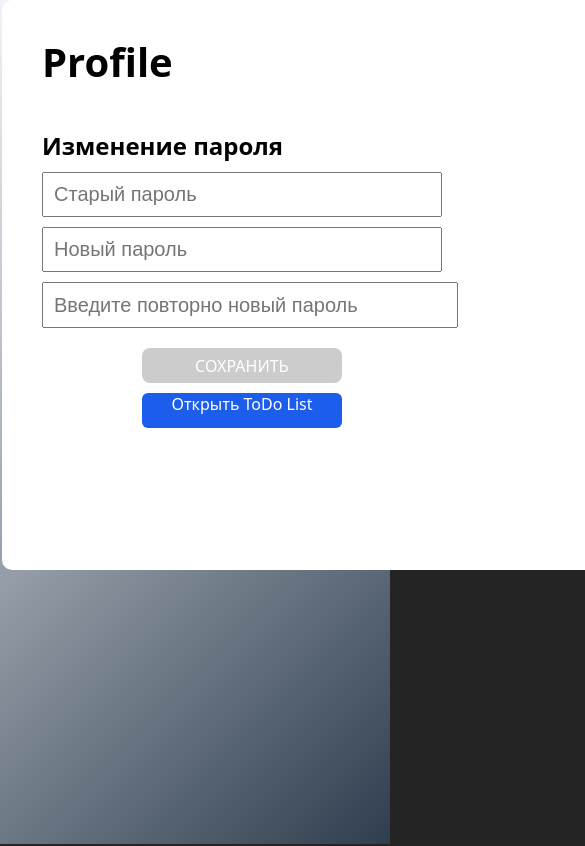
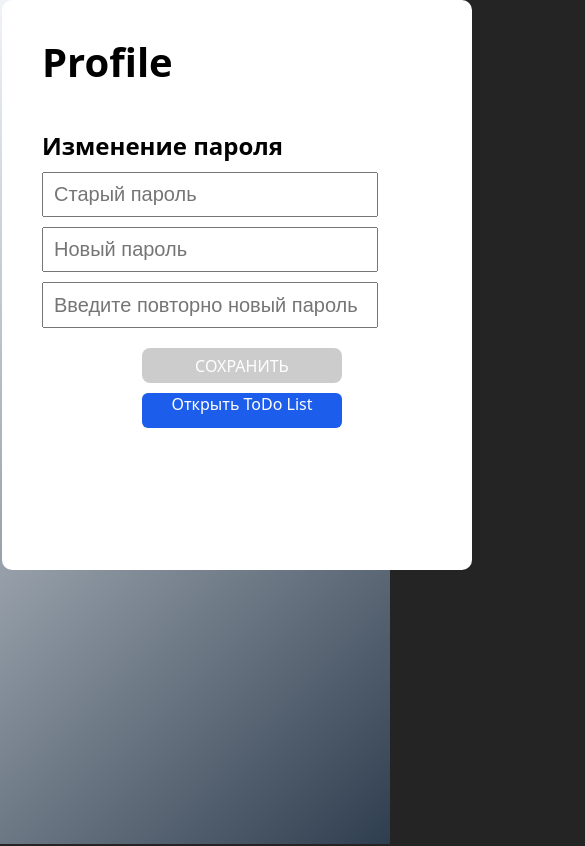
Before and after one commit to Ayvpavel/ToDo, a React (Vite) app: page /profile in a window 390 px wide. Shown: the top 846 px of the page, 585 px wide, since content can reach past the window. Built offline with nearby package versions, Linux system fonts and the light colour scheme; sample sign-in values are in the browser's storage.

Commit message:
test commit for server4

```diff
--- a/src/App.css
+++ b/src/App.css
@@ -605,10 +605,22 @@ label {
 
   .inputPassword,
   .inputLogin {
-    width: 100%;
+    width: 80%;
   }
   .homePage-div {
     width: 100%;
     height: 100%;
   }
+  .profil {
+    height: 100%;
+    width: 100% !important;
+  }
+  .oldPass,
+  .newPass,
+  .inputPassword {
+    width: 80%;
+  }
+  .formEditPass{
+    width: 100%;
+  }
 }
```
